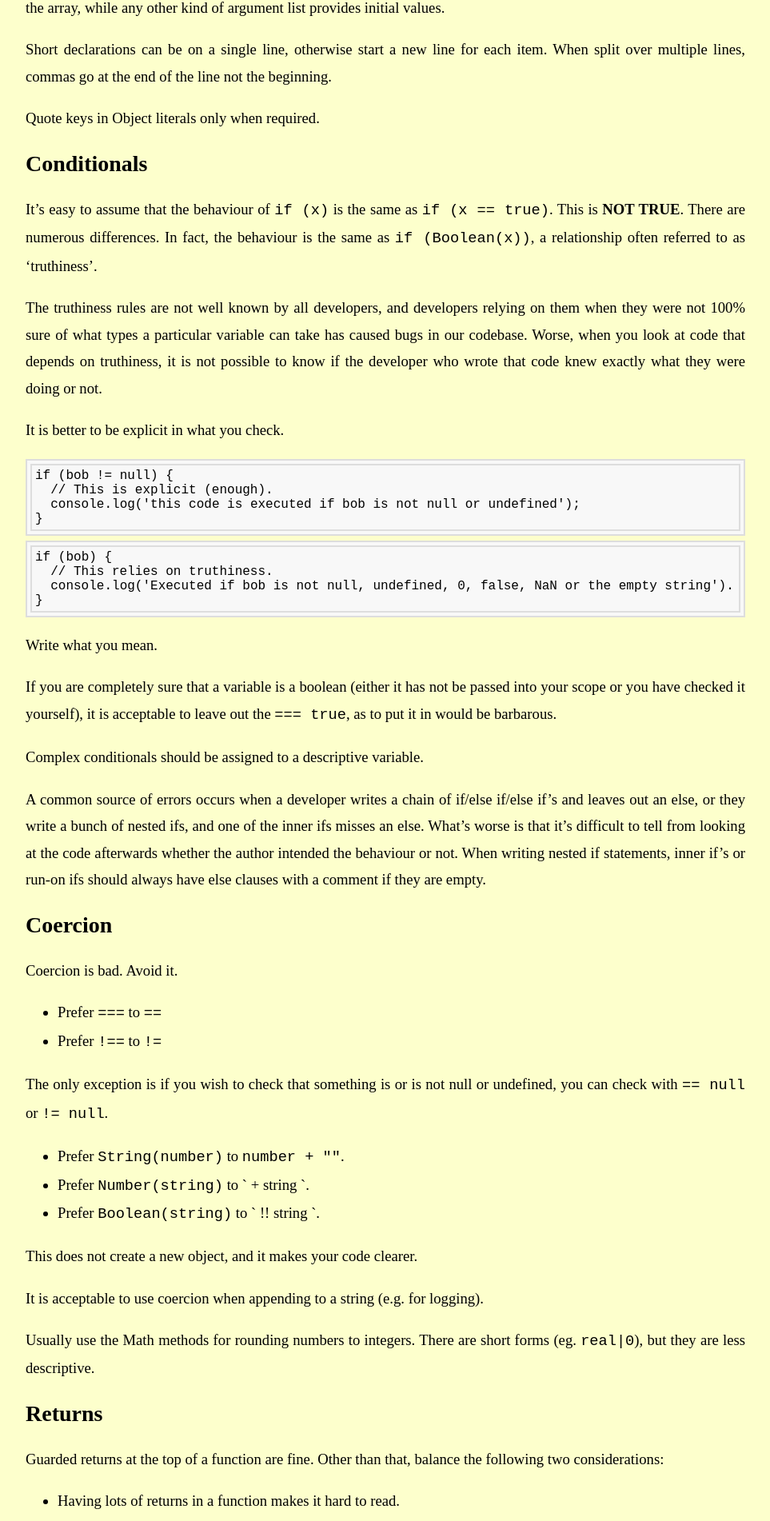
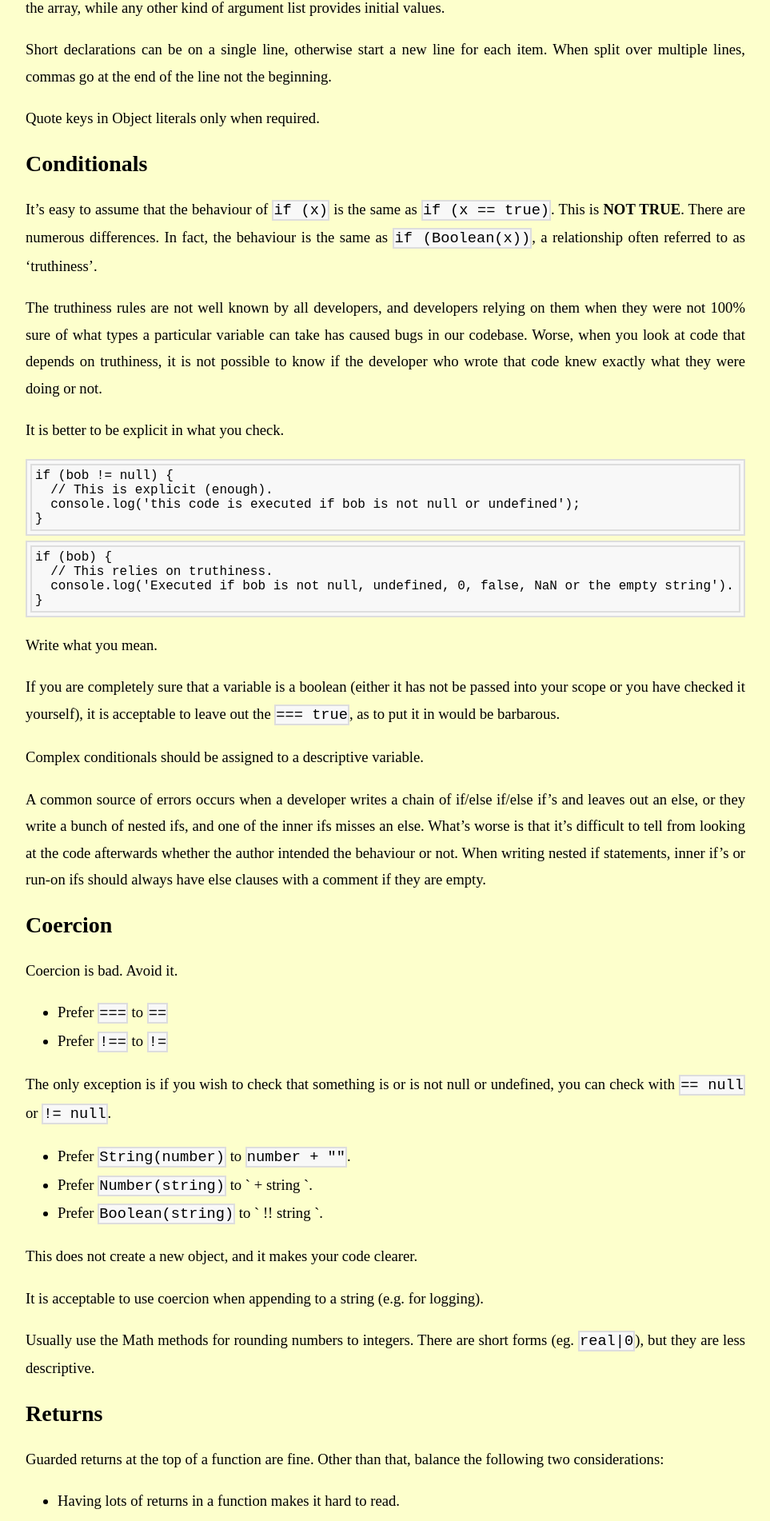
Before and after one commit to caplin/StyleGuide, a Jekyll site: the page built from index.md, in a window 1280 px wide. Shown: the part 1452-3354 px from the top of the page at 80% size, without its empty margins (158-1121 px from the left). Built offline with Jekyll 4.4.1, drawn with Linux system fonts in a browser that asks for light colours; Markdown is read by kramdown in place of the engine named in the settings.

Commit message:
Update syntax.css

```diff
--- a/styles/syntax.css
+++ b/styles/syntax.css
@@ -1,9 +1,9 @@
 .highlight {
-  border: 2px solid #ddd;
-  background-color: #f8f8f8;
   padding: 4px;
   margin-top: 6px;
   overflow: auto;
+  border: 2px solid #ddd;
+  background-color: #f8f8f8;
 }
 
 .highlight pre {
@@ -14,8 +14,14 @@
   font-family: "Deja Vu Sans Mono", "Bitstream Vera Sans Mono", "Liberation Mono", monospace;
 }
 
-.highlight pre code {
+code {
   margin: 0;
+  border: 2px solid #ddd;
+  background-color: #f8f8f8;
+}
+
+.highlight code {
+  border: none;
 }
 
 .javascript .hll { background-color: #ffffcc }
```
